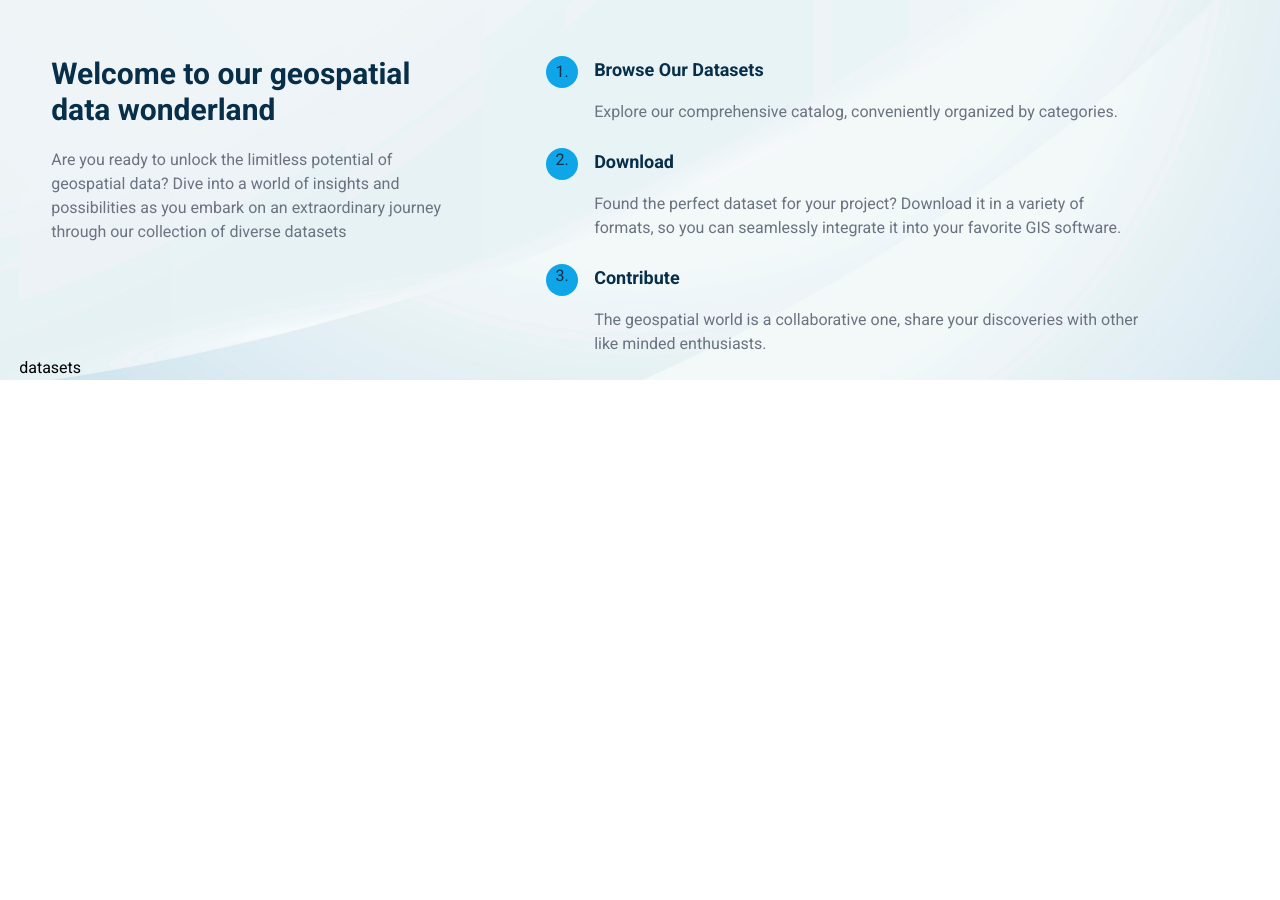
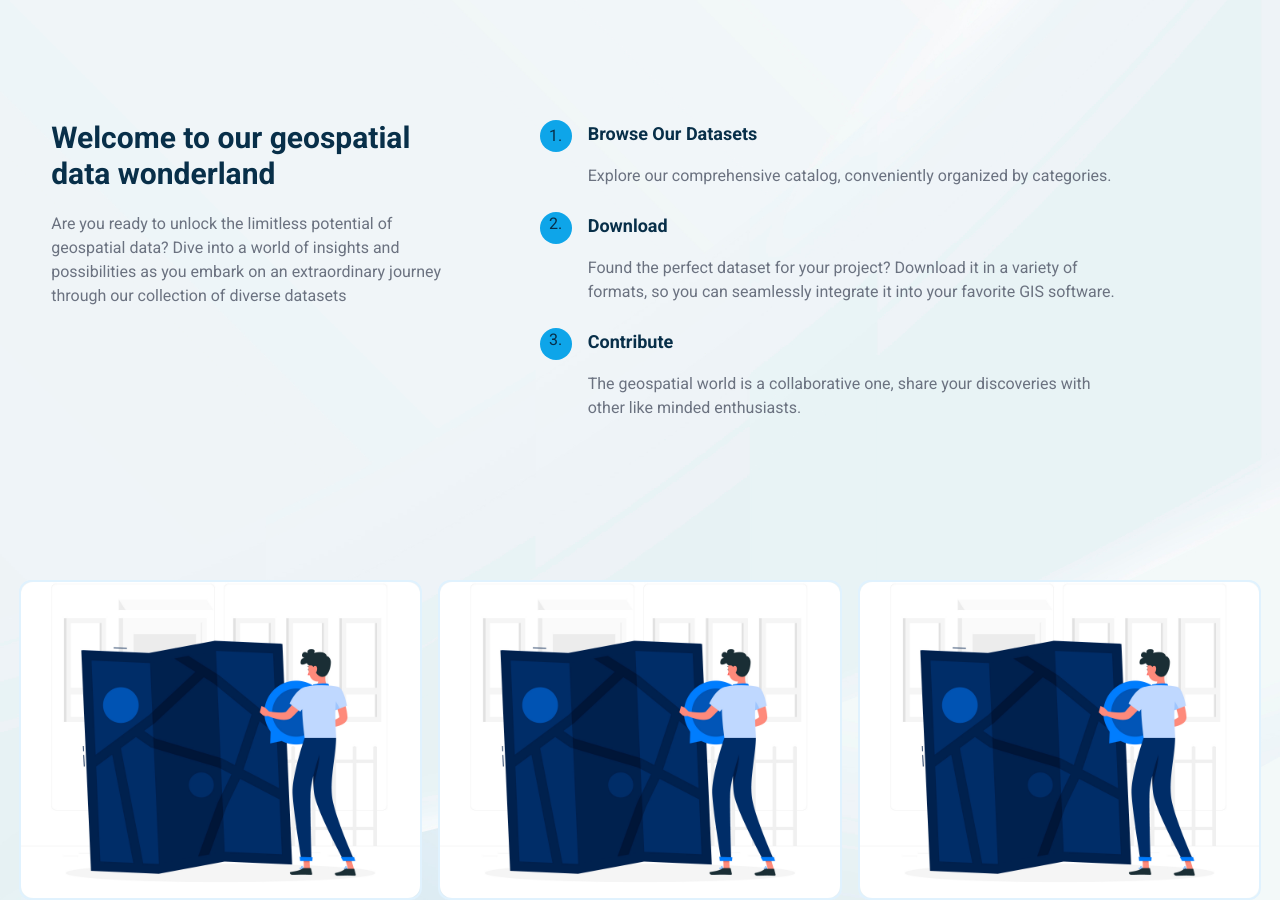
Before and after one commit to Kimberley-saka/geo_portal, a React (Vite) app: page / in a window 1280 px wide. Shown: the part 560-1460 px from the top of the page. Before the commit the page ends 940 px from the top, so only its background shows below. Built offline with nearby package versions, Linux system fonts and the light colour scheme.

Commit message:
Updated a few things

```diff
--- a/src/components/landing-page-components/cta-section.jsx
+++ b/src/components/landing-page-components/cta-section.jsx
@@ -1,7 +1,7 @@
 export default function CtaSection() {
   return(
-    <div className=" flex flex-col gap-5 pt-12 md:px-8 md:pt-24 text-sky-950
-    md:gap-24 md:flex-row ">
+    <div className=" flex flex-col gap-5 my-20 md:px-8 text-sky-950
+    md:gap-24 md:flex-row md:my-40">
       <div className="flex flex-col gap-5 md:w-1/3">
         <p className="font-bold text-3xl">
           Welcome to our geospatial data wonderland </p>
--- a/src/components/landing-page-components/datasets.jsx
+++ b/src/components/landing-page-components/datasets.jsx
@@ -1,7 +1,24 @@
 export default function AvailableDatasets() {
   return(
-    <div>
-      datasets
+    <div className="grid grid-cols-3 gap-4 md:mt-24 ">
+      <div className= "flex border-2 border-sky-100 h-80 rounded-xl">
+        <img src="/img/boundaries.jpg" alt="admin-boundaries" className="
+        object-cover h-full w-full rounded-xl">
+        </img>
+      </div>
+
+      <div className= "flex border-2 border-sky-100 h-80 rounded-xl">
+        <img src="/img/boundaries.jpg" alt="admin-boundaries" className="
+        object-cover h-full w-full rounded-xl">
+        </img>
+      </div>
+
+
+      <div className= "flex border-2 border-sky-100 h-80 rounded-xl">
+        <img src="/img/boundaries.jpg" alt="admin-boundaries" className="
+        object-cover h-full w-full rounded-xl">
+        </img>
+      </div>
     </div>
   )
 }
--- a/src/index.css
+++ b/src/index.css
@@ -4,6 +4,7 @@
 
 body{
     padding-left: 1.2rem;
+    padding-right: 1.2rem;
     font-family: "Roboto";
     background-image: url('/img/abstract-bg.jpg');
     background-repeat: no-repeat;
```
